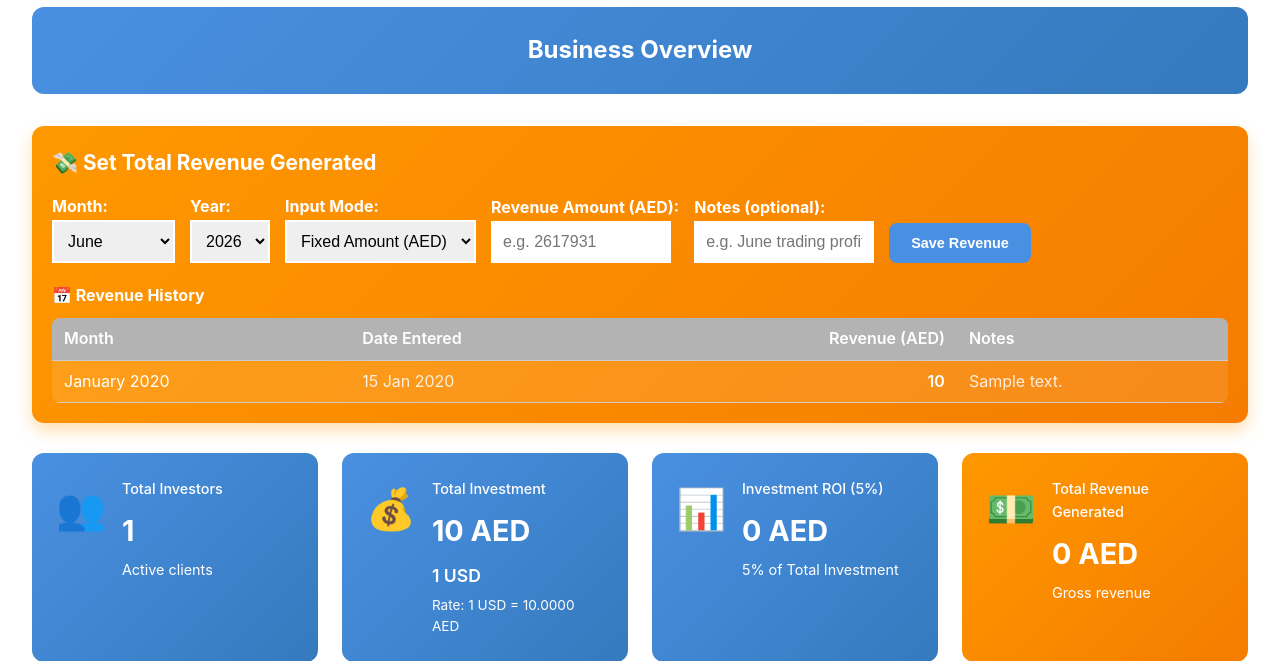
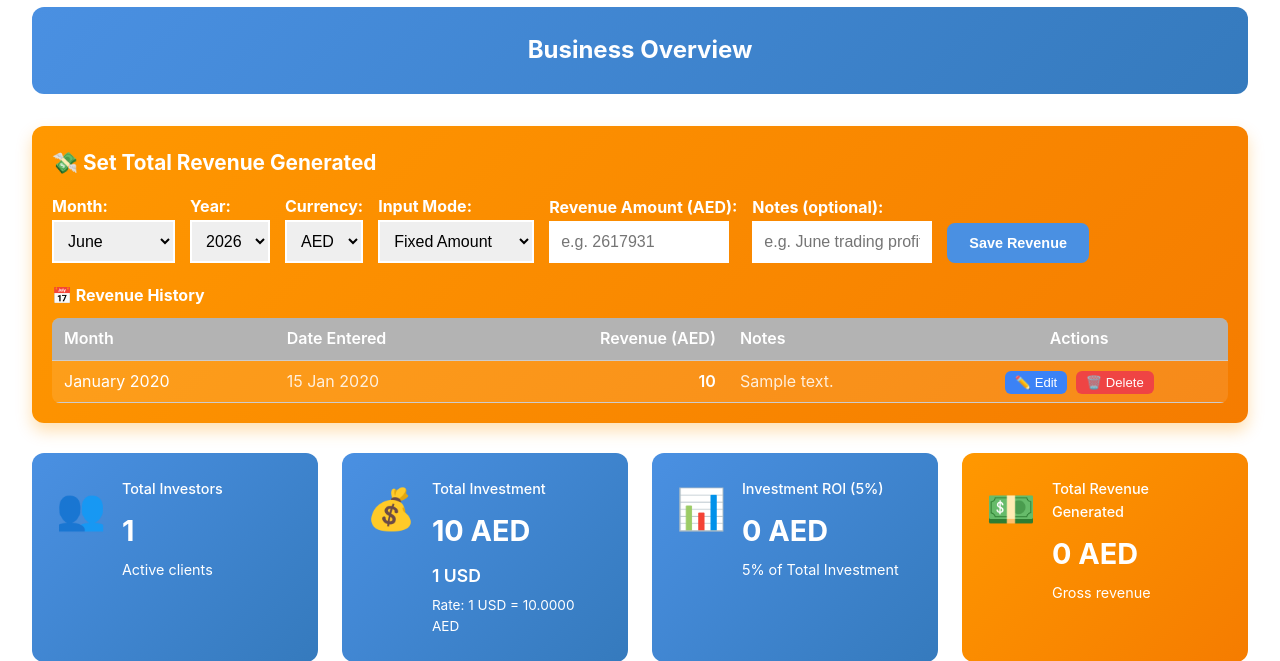
Before and after one commit to fastwheelcom-collab/topgee-investment-system, a Flask app: page /analytics in a window 1280 px wide. Shown: the part 161-822 px from the top of the page. Run offline with Flask 3, Linux system fonts and the light colour scheme; the visitor is signed in with stand-in values (Sample User, id 1); tables that the repository leaves empty hold one stand-in row (values such as "Sample post").

Commit message:
feat: revenue edit/delete + USD input mode on analytics page

```diff
--- a/app.py
+++ b/app.py
@@ -1576,14 +1576,54 @@ def delete_manual_roi(investor_id):
         flash('ROI entry not found', 'error')
     return redirect(url_for('investor_detail', investor_id=investor_id))
 
+@app.route('/revenue/edit/<int:rev_id>', methods=['POST'])
+@admin_required
+def edit_revenue(rev_id):
+    hist = RevenueHistory.query.get_or_404(rev_id)
+    input_mode    = request.form.get('input_mode', 'amount')
+    input_value   = float(request.form.get('revenue_value', 0))
+    rev_notes     = request.form.get('revenue_notes', '').strip()
+    currency      = request.form.get('currency', 'AED')
+    exchange_rate = float(request.form.get('exchange_rate', 3.67))
+
+    if currency == 'USD':
+        amount = input_value * exchange_rate
+    elif input_mode == 'percentage':
+        total_investment = sum(inv.capital for inv in Investor.query.all())
+        amount = total_investment * (input_value / 100)
+    else:
+        amount = input_value
+
+    hist.revenue_amount = amount
+    hist.input_mode     = input_mode
+    hist.notes          = rev_notes
+    hist.entry_date     = datetime.utcnow()
+    db.session.commit()
+    flash(f'Revenue updated for {hist.month_name}', 'success')
+    return redirect(url_for('analytics_dashboard'))
+
+
+@app.route('/revenue/delete/<int:rev_id>', methods=['POST'])
+@admin_required
+def delete_revenue(rev_id):
+    hist = RevenueHistory.query.get_or_404(rev_id)
+    month_name = hist.month_name
+    db.session.delete(hist)
+    db.session.commit()
+    flash(f'Revenue entry for {month_name} deleted.', 'success')
+    return redirect(url_for('analytics_dashboard'))
+
+
 @app.route('/revenue/update', methods=['POST'])
 @admin_required
 def update_global_revenue():
     """Update total revenue generated + save to monthly history"""
     global_revenue = GlobalRevenue.get_instance()
 
-    input_mode = request.form.get('input_mode', 'amount')
-    input_value = float(request.form['revenue_value'])
+    input_mode    = request.form.get('input_mode', 'amount')
+    input_value   = float(request.form['revenue_value'])
+    currency      = request.form.get('currency', 'AED')
+    exchange_rate = float(request.form.get('exchange_rate', 3.67))
     rev_month = int(request.form.get('revenue_month', datetime.now().month))
     rev_year  = int(request.form.get('revenue_year',  datetime.now().year))
     rev_notes = request.form.get('revenue_notes', '')
@@ -1591,7 +1631,10 @@ def update_global_revenue():
     investors = Investor.query.all()
     total_investment = sum(i.total_capital for i in investors)
 
-    if input_mode == 'percentage':
+    if currency == 'USD':
+        amount = input_value * exchange_rate
+        flash(f"Revenue ${input_value:,.2f} USD = {amount:,.2f} AED saved for {datetime(rev_year, rev_month, 1).strftime('%B %Y')}", 'success')
+    elif input_mode == 'percentage':
         amount = total_investment * (input_value / 100)
         flash(f"Revenue {input_value}% = {amount:,.2f} AED saved for {datetime(rev_year, rev_month, 1).strftime('%B %Y')}", 'success')
     else:
--- a/templates/analytics_dashboard.html
+++ b/templates/analytics_dashboard.html
@@ -91,11 +91,22 @@
                     </select>
                 </div>
                 <div>
+                    <label style="color: white; font-weight: bold;">Currency:</label><br>
+                    <select name="currency" id="currency" onchange="updateRevenueLabel()" style="padding: 10px; font-size: 1rem; border: 2px solid white;">
+                        <option value="AED">AED</option>
+                        <option value="USD">USD</option>
+                    </select>
+                </div>
+                <div>
                     <label style="color: white; font-weight: bold;">Input Mode:</label><br>
                     <select name="input_mode" id="input_mode" onchange="updateRevenueLabel()" style="padding: 10px; font-size: 1rem; border: 2px solid white;">
-                        <option value="amount">Fixed Amount (AED)</option>
+                        <option value="amount">Fixed Amount</option>
                         <option value="percentage">Percentage (%)</option>
                     </select>
+                </div>
+                <div id="exchange_rate_div" style="display:none;">
+                    <label style="color: white; font-weight: bold;">Rate (1 USD = ? AED):</label><br>
+                    <input type="number" name="exchange_rate" id="exchange_rate" step="0.0001" value="3.67" style="padding: 10px; width: 120px; font-size: 1rem; border: 2px solid white;">
                 </div>
                 <div>
                     <label id="revenue_label" style="color: white; font-weight: bold;">Revenue Amount (AED):</label><br>
@@ -110,8 +121,19 @@
             <script>
                 function updateRevenueLabel() {
                     const mode = document.getElementById('input_mode').value;
+                    const currency = document.getElementById('currency').value;
                     const label = document.getElementById('revenue_label');
-                    label.textContent = mode === 'percentage' ? 'Revenue Percentage (%):' : 'Revenue Amount (AED):';
+                    const rateDiv = document.getElementById('exchange_rate_div');
+                    if (currency === 'USD') {
+                        label.textContent = 'Revenue Amount (USD):';
+                        rateDiv.style.display = 'block';
+                    } else if (mode === 'percentage') {
+                        label.textContent = 'Revenue Percentage (%):';
+                        rateDiv.style.display = 'none';
+                    } else {
+                        label.textContent = 'Revenue Amount (AED):';
+                        rateDiv.style.display = 'none';
+                    }
                 }
             </script>
 
@@ -127,6 +149,7 @@
                             <th style="padding:8px 12px; color:white; text-align:left;">Date Entered</th>
                             <th style="padding:8px 12px; color:white; text-align:right;">Revenue (AED)</th>
                             <th style="padding:8px 12px; color:white; text-align:left;">Notes</th>
+                            <th style="padding:8px 12px; color:white; text-align:center;">Actions</th>
                         </tr>
                     </thead>
                     <tbody>
@@ -136,6 +159,12 @@
                             <td style="padding:8px 12px; color:rgba(255,255,255,0.85);">{{ h.entry_date.strftime('%d %b %Y') }}</td>
                             <td style="padding:8px 12px; color:white; text-align:right; font-weight:600;">{{ '{:,.0f}'.format(h.revenue_amount) }}</td>
                             <td style="padding:8px 12px; color:rgba(255,255,255,0.85);">{{ h.notes or '—' }}</td>
+                            <td style="padding:8px 12px; text-align:center;">
+                                <button onclick="openEditModal({{ h.id }}, {{ h.revenue_amount }}, '{{ h.notes or '' }}')" style="background:#3b82f6;color:white;border:none;padding:4px 10px;border-radius:6px;cursor:pointer;font-size:0.82rem;margin-right:4px;">✏️ Edit</button>
+                                <form method="POST" action="/revenue/delete/{{ h.id }}" style="display:inline;" onsubmit="return confirm('Delete revenue for {{ h.month_name }}?');">
+                                    <button type="submit" style="background:#ef4444;color:white;border:none;padding:4px 10px;border-radius:6px;cursor:pointer;font-size:0.82rem;">🗑️ Delete</button>
+                                </form>
+                            </td>
                         </tr>
                         {% endfor %}
                     </tbody>
@@ -391,5 +420,62 @@
     </div>
 
     <footer><p>TopGee It</p></footer>
+
+<!-- Edit Revenue Modal -->
+<div id="editRevenueModal" style="display:none;position:fixed;top:0;left:0;width:100%;height:100%;background:rgba(0,0,0,0.6);z-index:9999;align-items:center;justify-content:center;">
+  <div style="background:white;border-radius:16px;padding:32px;width:100%;max-width:440px;position:relative;">
+    <h4 style="margin:0 0 20px;color:#111;">✏️ Edit Revenue</h4>
+    <form id="editRevenueForm" method="POST">
+      <div style="margin-bottom:14px;">
+        <label style="font-weight:600;font-size:.88rem;display:block;margin-bottom:4px;">Currency</label>
+        <select name="currency" id="edit_currency" onchange="updateEditLabel()" style="width:100%;padding:9px;border:1.5px solid #e5e7eb;border-radius:8px;font-size:.95rem;">
+          <option value="AED">AED</option>
+          <option value="USD">USD</option>
+        </select>
+      </div>
+      <div id="edit_rate_div" style="display:none;margin-bottom:14px;">
+        <label style="font-weight:600;font-size:.88rem;display:block;margin-bottom:4px;">Rate (1 USD = ? AED)</label>
+        <input type="number" name="exchange_rate" id="edit_exchange_rate" value="3.67" step="0.0001" style="width:100%;padding:9px;border:1.5px solid #e5e7eb;border-radius:8px;font-size:.95rem;">
+      </div>
+      <div style="margin-bottom:14px;">
+        <label id="edit_amount_label" style="font-weight:600;font-size:.88rem;display:block;margin-bottom:4px;">Revenue Amount (AED)</label>
+        <input type="number" name="revenue_value" id="edit_revenue_value" step="0.01" required style="width:100%;padding:9px;border:1.5px solid #e5e7eb;border-radius:8px;font-size:.95rem;">
+      </div>
+      <div style="margin-bottom:20px;">
+        <label style="font-weight:600;font-size:.88rem;display:block;margin-bottom:4px;">Notes (optional)</label>
+        <input type="text" name="revenue_notes" id="edit_revenue_notes" style="width:100%;padding:9px;border:1.5px solid #e5e7eb;border-radius:8px;font-size:.95rem;">
+      </div>
+      <div style="display:flex;gap:10px;">
+        <button type="submit" style="flex:1;background:#d4a017;color:white;border:none;padding:10px;border-radius:8px;font-weight:700;cursor:pointer;">Save Changes</button>
+        <button type="button" onclick="closeEditModal()" style="flex:1;background:#f3f4f6;color:#374151;border:none;padding:10px;border-radius:8px;font-weight:600;cursor:pointer;">Cancel</button>
+      </div>
+    </form>
+  </div>
+</div>
+
+<script>
+function openEditModal(id, amount, notes) {
+    document.getElementById('editRevenueForm').action = '/revenue/edit/' + id;
+    document.getElementById('edit_revenue_value').value = amount.toFixed(2);
+    document.getElementById('edit_revenue_notes').value = notes;
+    document.getElementById('edit_currency').value = 'AED';
+    document.getElementById('edit_rate_div').style.display = 'none';
+    document.getElementById('edit_amount_label').textContent = 'Revenue Amount (AED)';
+    const modal = document.getElementById('editRevenueModal');
+    modal.style.display = 'flex';
+}
+function closeEditModal() {
+    document.getElementById('editRevenueModal').style.display = 'none';
+}
+function updateEditLabel() {
+    const c = document.getElementById('edit_currency').value;
+    document.getElementById('edit_amount_label').textContent = c === 'USD' ? 'Revenue Amount (USD)' : 'Revenue Amount (AED)';
+    document.getElementById('edit_rate_div').style.display = c === 'USD' ? 'block' : 'none';
+}
+document.getElementById('editRevenueModal').addEventListener('click', function(e) {
+    if (e.target === this) closeEditModal();
+});
+</script>
+
 </body>
 </html>
```
